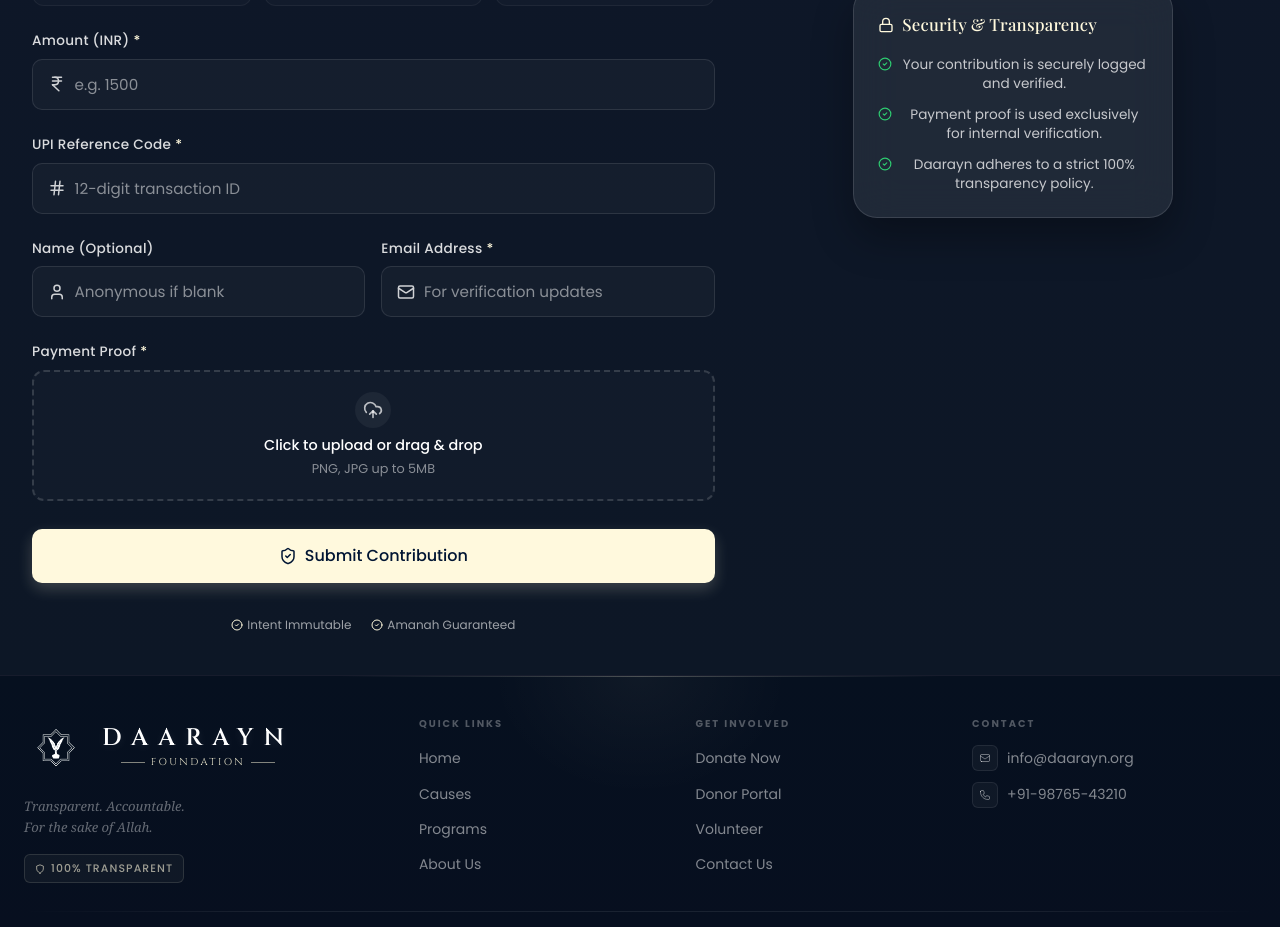
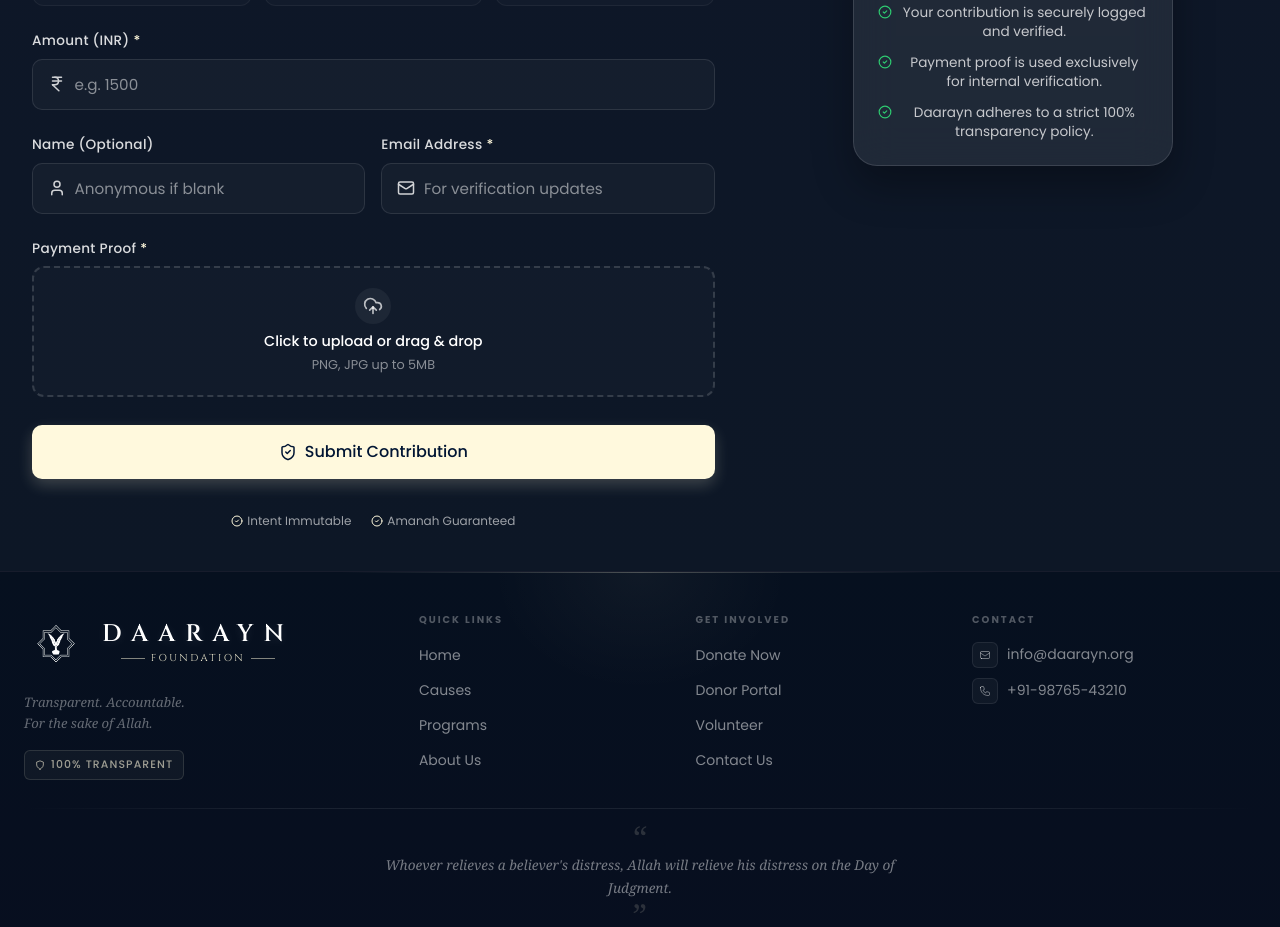
Before and after one commit to Arklintech/Daarayn-NGO, a Next.js app: page /pay in a window 1280 px wide. Shown: the part 980-1907 px from the top of the page. Built offline with nearby package versions, Linux system fonts and the light colour scheme; no server answers.

Commit message:
feat(donate): make UPI reference code optional during donation submission

```diff
--- a/app/api/donate/route.ts
+++ b/app/api/donate/route.ts
@@ -31,9 +31,9 @@ export async function POST(request: NextRequest) {
 
     const screenshot = formData.get("screenshot") as File | null;
 
-    if (!upiRef || !amountStr || !screenshot || screenshot.size === 0) {
+    if (!amountStr || !screenshot || screenshot.size === 0) {
       return NextResponse.json(
-        { error: "Required fields (Amount, UPI Ref Code, Payment Screenshot) are missing." },
+        { error: "Required fields (Amount, Payment Screenshot) are missing." },
         { status: 400 }
       );
     }
--- a/components/DonateForm.tsx
+++ b/components/DonateForm.tsx
@@ -2,7 +2,7 @@
 import { useState, useRef, useEffect } from 'react';
 import { useRouter } from 'next/navigation';
 import { motion, AnimatePresence } from 'framer-motion';
-import { IndianRupee, Hash, User, Mail, UploadCloud, CheckCircle2, ShieldCheck, FileImage, Loader2, ArrowRight, Heart, Stethoscope, Building2, BookOpen, GraduationCap, Droplets, Baby, AlertTriangle, Globe2 } from 'lucide-react';
+import { IndianRupee, User, Mail, UploadCloud, CheckCircle2, ShieldCheck, FileImage, Loader2, ArrowRight, Heart, Stethoscope, Building2, BookOpen, GraduationCap, Droplets, Baby, AlertTriangle, Globe2 } from 'lucide-react';
 import DonationSuccess from './DonationSuccess';
 
 // Animation variants
@@ -355,18 +355,6 @@ export default function DonateForm({ initialAmount = '', initialCurrency = 'INR'
         />
       </InputWrapper>
 
-      <InputWrapper icon={Hash} label="UPI Reference Code" required>
-        <input
-          type="text"
-          name="upiRef"
-          required
-          placeholder="12-digit transaction ID"
-          style={{ width: '100%', background: 'rgba(255,255,255,0.03)', border: '1px solid rgba(255,255,255,0.1)', borderRadius: '10px', padding: '0.75rem 1rem 0.75rem 2.6rem', color: '#fff', fontSize: '0.95rem', outline: 'none', transition: 'all 0.3s ease' }}
-          onFocus={(e) => { e.target.style.borderColor = 'var(--ivory-light)'; e.target.style.background = 'rgba(255,255,255,0.06)'; e.target.style.boxShadow = '0 0 0 4px rgba(255, 249, 221, 0.1)'; }}
-          onBlur={(e) => { e.target.style.borderColor = 'rgba(255,255,255,0.1)'; e.target.style.background = 'rgba(255,255,255,0.03)'; e.target.style.boxShadow = 'none'; }}
-        />
-      </InputWrapper>
-
       <div style={{ display: 'grid', gridTemplateColumns: '1fr 1fr', gap: '1rem' }}>
         <InputWrapper icon={User} label="Name (Optional)">
           <input
--- a/lib/services/donationService.ts
+++ b/lib/services/donationService.ts
@@ -13,7 +13,7 @@ import { Donation, DonorProfile } from "../db";
 export interface ProcessDonationInput {
   donorName: string;
   donorContact: string;
-  upiRef: string;
+  upiRef?: string;
   amount: number;
   currency?: string;
   cause: string;
@@ -41,9 +41,6 @@ export class DonationService {
     const numAmount = Number(input.amount);
     if (!numAmount || numAmount <= 0) {
       throw new Error("Invalid donation amount.");
-    }
-    if (!input.upiRef) {
-      throw new Error("UPI reference code is required.");
     }
 
     // 1. Generate Authoritative Sequence / Tracking ID
@@ -161,7 +158,7 @@ export class DonationService {
       causeId: matchedCause?.id || "",
       causeTitle: input.cause,
       proofDriveFileId: proofDriveFileId,
-      transactionReference: input.upiRef,
+      transactionReference: input.upiRef || "",
       notes: `Allocated via VerifiedAnalyticsEngine. Direct Aid: INR ${directAid}, Ops: INR ${opsCost}`,
       selectedCauses: (Array.isArray(input.selectedCauses) && typeof input.selectedCauses[0] === "object"
         ? input.selectedCauses
@@ -193,7 +190,7 @@ export class DonationService {
       recipientId: "all",
       type: "DONATION",
       title: "New Donation Received",
-      message: `Received ₹${numAmount.toLocaleString()} for ${input.cause} from ${donorNameClean} (Ref: ${input.upiRef})`,
+      message: `Received ₹${numAmount.toLocaleString()} for ${input.cause} from ${donorNameClean}${input.upiRef ? ` (Ref: ${input.upiRef})` : ''}`,
       read: false,
       relatedEntityId: trackingId,
       createdAt: nowIso,
@@ -214,7 +211,7 @@ export class DonationService {
         cause: input.cause,
         trackingId,
         proofDriveFileId,
-        transactionReference: input.upiRef,
+        transactionReference: input.upiRef || "",
       },
       timestamp: nowIso,
       source: "web_donation_gateway",
```
